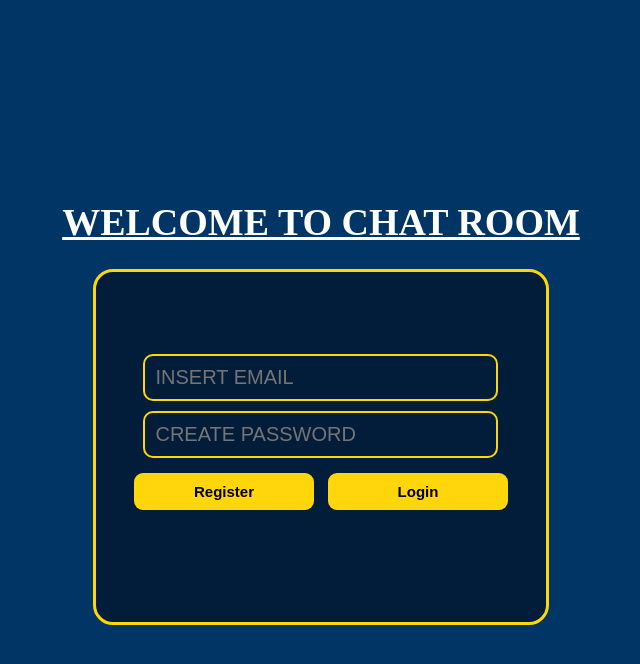
After one commit to NVB20/web-chat-apllication, a Flask app: page /login in a window 1280 px wide. The commit adds this page. Shown: the top 664 px of the page, without its empty margins (319-959 px from the left). Run offline with Flask 3, Linux system fonts and the light colour scheme; some libraries are stand-ins or nearby versions.

Commit message:
user login

```diff
--- a/app.py
+++ b/app.py
@@ -14,7 +14,7 @@ app.register_blueprint(view, url_prefix="")
 # Dictionary to track client disconnections
 disconnect_flags = {}
 
-from mongo import insert_messages_to_mongo, delete_collection
+from mongo.mongo import insert_messages_to_mongo, delete_collection
 @socketio.on("message")
 def message(data):
     room = session.get("room")
--- a/input_checks/chosen_room.py
+++ b/input_checks/chosen_room.py
@@ -1,6 +1,6 @@
 from flask import request, session
 from room_manager import rooms, ROOM_CODE_LENGTH, generate_room_code
-from mongo import create_collection
+from mongo.mongo import create_collection
 
 def handle_openpy():
     print("openpy got clicked on!")
--- a/mongo.py
+++ b/mongo/mongo.py
@@ -1,7 +1,7 @@
 from pymongo import MongoClient
 from flask import jsonify
 import re
-from get_mongo_address import get_db_ip_address
+from mongo.get_mongo_address import get_db_ip_address
 
 IP_ADDRESS = get_db_ip_address('mongodb-service', 'default')
 
@@ -9,18 +9,16 @@ connection_string = f"mongodb://{IP_ADDRESS}/"
 client = MongoClient(connection_string)
 
 dbs = client.list_database_names()
-message_db = client.messages
+message_db = client.room_messages
 
 collections = message_db.list_collection_names()
 print(collections)
-
 
 
 def insert_messages_to_mongo(message, room):
     insert_collection = f"{room}_room_messages"
     collection = message_db[insert_collection]
     collection.insert_one(message).inserted_id
-
 
 
 def create_collection(room_code):
--- a/requirements.txt
+++ b/requirements.txt
@@ -5,3 +5,4 @@ python-socketio==5.8.0
 python-engineio==4.5.1
 Jinja2==3.1.2
 kubernetes==27.2.0
+bcrypt==4.0.1
--- /dev/null
+++ b/static/css/login.css
@@ -0,0 +1,25 @@
+.login-button {
+    background-color: #FFD60A;
+    border-radius: 9px;
+    border-style: none;
+    margin-top: 5px;
+    font-size: 15px;
+    font-weight: bold;
+    padding: 10px;
+    width: 180px;
+    margin-left: 5px;
+    margin-right: 5px;
+}
+
+.login-input {
+    background-color: transparent;
+    border-style: solid;
+    border-color: #FFD60A;
+    border-radius: 10px;
+    color: #fff;
+    font-size: 20px;
+    padding: 10px;
+    margin-bottom: 10px;
+    width: 355px;
+    box-sizing: border-box;
+}
--- a/templates/base.html
+++ b/templates/base.html
@@ -7,6 +7,7 @@
     <link rel="stylesheet" href="{{ url_for('static', filename='css/base.css')}}"/>
     <link rel="stylesheet" href="{{ url_for('static', filename='css/home.css')}}"/>
     <link rel="stylesheet" href="{{ url_for('static', filename='css/room.css')}}"/>
+    <link rel="stylesheet" href="{{ url_for('static', filename='css/login.css')}}"/>
     <script src="https://cdnjs.cloudflare.com/ajax/libs/socket.io/4.0.1/socket.io.js" integrity="sha512-q/dWJ3kcmjBLU4Qc47E4A9kTB4m3wuTY7vkFJDTZKjTs8jhyGQnaUrxa0Ytd0ssMZhbNua9hE+E7Qv1j+DyZwA==" crossorigin="anonymous"></script>
 </head>
 <body>
--- /dev/null
+++ b/templates/login.html
@@ -0,0 +1,32 @@
+{% extends "base.html" %}
+
+{% block title %}Login{% endblock %}
+
+
+{% block content %}
+<h1 class="welcome-head">WELCOME TO CHAT ROOM</h1>
+<form method="post" class="home-container">
+
+    <form method="post" action="/login">
+        <div style="padding-top: 15%;">
+        <input type="text" placeholder="INSERT EMAIL" name="email" class="login-input"/>
+        </div>
+        <div>
+        <input type="password" placeholder="CREATE PASSWORD" name="password" class="login-input"/>
+        </div>
+        <div>
+        <input type="submit" value="Register" name="register" class="login-button">
+        <input type="submit" value="Login" name="login" class="login-button">
+        </div>
+    </form>
+
+
+    {% if error %}
+    <div class="error-message">
+        <h3 class="error-message-sent">{{error}}</li>
+    </div class="error-message">
+    {% endif %}
+</form>
+
+
+{% endblock %}
--- a/view.py
+++ b/view.py
@@ -1,13 +1,15 @@
 from flask import Blueprint, session, request, redirect, url_for, render_template
 from input_checks.check_name import validate_name
 from input_checks.chosen_room import handle_create, handle_openpy
+from input_checks.valid_login_inputs import is_valid_email, check_password, check_user_exists
+from mongo.sign import register_user, user_login
 from room_manager import rooms
-from mongo import retrieve_message_history
+from mongo.mongo import retrieve_message_history
 
 
 view = Blueprint("views", __name__, static_folder="static", template_folder="templates")
 
-@view.route("/", methods=['POST', 'GET'])
+@view.route("/home", methods=['POST', 'GET'])
 def home():
 
     session.clear()
@@ -64,3 +66,41 @@ def python_room():
 def get_messages():
     all_messages = retrieve_message_history(session["room"])
     return all_messages
+
+@view.route("/")
+@view.route("/login", methods=['POST', 'GET'])
+def login():
+
+    session.clear()
+
+    if request.method == "POST":
+
+        if request.form.get("register"):
+            email = request.form.get("email")
+            password = request.form.get("password")
+            print("clicked register")
+
+
+
+            if is_valid_email(email) is not None:
+                error = is_valid_email(email)
+                return render_template("login.html", error=error)
+            if check_password(password) is not None:
+                error = check_password(password)
+                return render_template("login.html", error=error)
+            if check_user_exists(email) is True:
+                error = "user already exists"
+                return render_template("login.html", error=error)
+
+            register_user()
+            return redirect( url_for("views.home"))
+
+        if request.form.get("login"):
+
+            if user_login() is False:
+                error = "User doesn't exist or incorrect password"
+                return render_template("login.html", error=error)
+
+            return redirect( url_for("views.home"))
+
+    return render_template("login.html")
```
Also changed, not shown: input_checks/valid_login_inputs.py (added, +51 -0 lines), mongo/sign.py (added, +46 -0 lines), test/mongo_test.py (+1 -1 lines), mongo/get_mongo_address.py (renamed from get_mongo_address.py).
